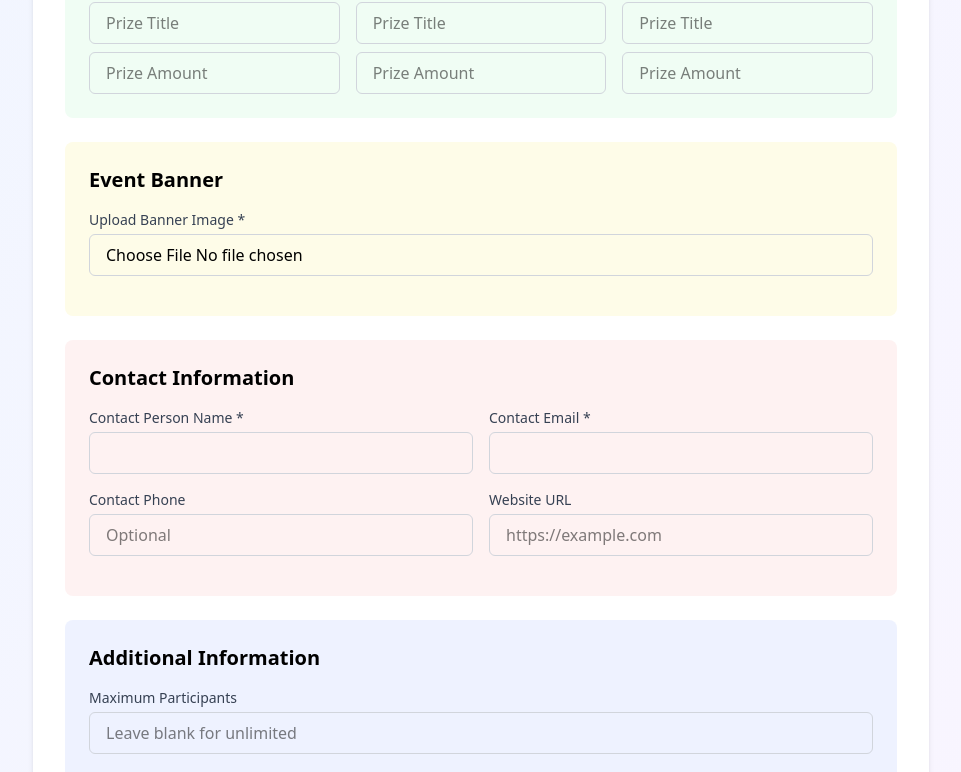
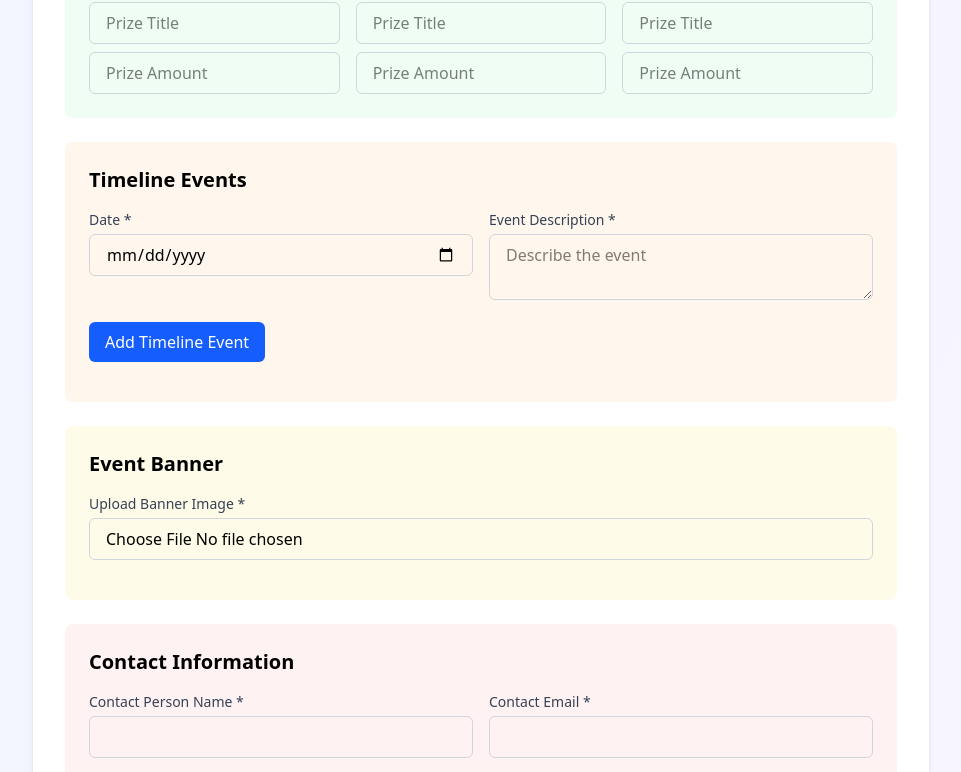
Before and after one commit to DheerajShrivastav/decentralized-grant-program-dapp, a Next.js app: page /host/new in a window 1280 px wide. Shown: the part 952-1724 px from the top of the page, without its empty margins (159-1120 px from the left). Built offline with nearby package versions, Linux system fonts and the light colour scheme; what wagmi would draw is missing.

Commit message:
Refactor CreateNewEvent component to initialize maxParticipants and registeredParticipants, add timeline management functionality, and improve error handling in EditProposalPage

```diff
--- a/src/app/host/new/page.tsx
+++ b/src/app/host/new/page.tsx
@@ -26,12 +26,15 @@ const CreateNewEvent = () => {
     contactPhone: '',
     website: '',
     location: '',
-    maxParticipants: '',
+    maxParticipants: 0,
     eligibility: '',
     rulesAndGuidelines: '',
+    registeredParticipants: 0, // Initialize registeredParticipants
+    timeline: [] as { date: string; event: string }[], // Timeline events
   })
 
   const [tagInput, setTagInput] = useState('')
+  const [timelineInput, setTimelineInput] = useState({ date: '', event: '' })
   const [previewImage, setPreviewImage] = useState<string | null>(null)
 
   const handleChange = (
@@ -103,14 +106,42 @@ const CreateNewEvent = () => {
     setFormData({ ...formData, prizes: updatedPrizes })
   }
 
+  const handleTimelineChange = (
+    e: React.ChangeEvent<HTMLInputElement | HTMLTextAreaElement>
+  ) => {
+    const { name, value } = e.target
+    setTimelineInput({
+      ...timelineInput,
+      [name]: value,
+    })
+  }
+
+  const handleTimelineAdd = () => {
+    if (timelineInput.date && timelineInput.event) {
+      setFormData({
+        ...formData,
+        timeline: [...formData.timeline, timelineInput],
+      })
+      setTimelineInput({ date: '', event: '' }) // Reset input fields
+    }
+  }
+
+  const handleTimelineRemove = (index: number) => {
+    const updatedTimeline = formData.timeline.filter((_, i) => i !== index)
+    setFormData({ ...formData, timeline: updatedTimeline })
+  }
+
   const handleSubmit = async (e: { preventDefault: () => void }) => {
     e.preventDefault()
 
-    // Prepare form data for submission
     const dataToSubmit = {
       ...formData,
       prizes: formData.prizes.filter((prize) => prize.title || prize.amount), // Filter out empty prizes
       banner: formData.banner ? await uploadImage(formData.banner) : null, // Handle image upload if necessary
+      registeredParticipants: Number(formData.registeredParticipants), // Convert to number
+      maxParticipants: formData.maxParticipants
+        ? Number(formData.maxParticipants)
+        : undefined, // Convert to number, or set to undefined if empty // Include registeredParticipants
     }
 
     try {
@@ -136,7 +167,6 @@ const CreateNewEvent = () => {
 
   const uploadImage = async (file: File) => {
     // Implement your image upload logic here
-    // For example, you might upload the image to a cloud storage service and return the URL
     return 'uploaded_image_url' // Replace with actual uploaded image URL
   }
 
@@ -261,7 +291,6 @@ const CreateNewEvent = () => {
                 <select
                   id="type"
                   name="type"
-                  required
                   value={formData.type}
                   onChange={handleChange}
                   className="w-full px-4 py-2 border border-gray-300 rounded-md focus:outline-none focus:ring-2 focus:ring-blue-500"
@@ -274,7 +303,7 @@ const CreateNewEvent = () => {
                 </select>
               </div>
             </div>
-
+            <div>
               {formData.mode === 'offline' || formData.mode === 'hybrid' ? (
                 <div className="mb-4">
                   <label
@@ -292,11 +321,12 @@ const CreateNewEvent = () => {
                     }
                     value={formData.location}
                     onChange={handleChange}
-                  className="w-full px- 4 py-2 border border-gray-300 rounded-md focus:outline-none focus:ring-2 focus:ring-blue-500"
+                    className="w-full px-4 py-2 border border-gray-300 rounded-md focus:outline-none focus:ring-2 focus:ring-blue-500"
                     placeholder="Enter event location"
                   />
                 </div>
               ) : null}
+            </div>
           </div>
 
           {/* Tags */}
@@ -379,6 +409,80 @@ const CreateNewEvent = () => {
                     className="w-full px-4 py-2 border border-gray-300 rounded-md focus:outline-none focus:ring-2 focus:ring-blue-500 mt-2"
                     placeholder="Prize Amount"
                   />
+                </div>
+              ))}
+            </div>
+          </div>
+
+          {/* Timeline */}
+          <div className="bg-orange-50 p-6 rounded-lg">
+            <h2 className="text-xl font-semibold mb-4">Timeline Events</h2>
+
+            <div className="grid grid -cols-1 md:grid-cols-2 gap-4 mb-4">
+              <div>
+                <label
+                  htmlFor="timelineDate"
+                  className="block text-sm font-medium text-gray-700 mb-1"
+                >
+                  Date *
+                </label>
+                <input
+                  type="date"
+                  id="timelineDate"
+                  name="date"
+                  required
+                  value={timelineInput.date}
+                  onChange={handleTimelineChange}
+                  className="w-full px-4 py-2 border border-gray-300 rounded-md focus:outline-none focus:ring-2 focus:ring-blue-500"
+                />
+              </div>
+
+              <div>
+                <label
+                  htmlFor="timelineEvent"
+                  className="block text-sm font-medium text-gray-700 mb-1"
+                >
+                  Event Description *
+                </label>
+                <textarea
+                  id="timelineEvent"
+                  name="event"
+                  required
+                  value={timelineInput.event}
+                  onChange={handleTimelineChange}
+                  rows={2}
+                  className="w-full px-4 py-2 border border-gray-300 rounded-md focus:outline-none focus:ring-2 focus:ring-blue-500"
+                  placeholder="Describe the event"
+                />
+              </div>
+            </div>
+
+            <div className="flex justify-between mb-4">
+              <button
+                type="button"
+                onClick={handleTimelineAdd}
+                className="px-4 py-2 bg-blue-600 text-white rounded-md hover:bg-blue-700"
+              >
+                Add Timeline Event
+              </button>
+            </div>
+
+            <div className="flex flex-col">
+              {formData.timeline.map((timelineEvent, index) => (
+                <div
+                  key={index}
+                  className="flex justify-between items-center bg-gray-100 p-2 rounded-md mb-2"
+                >
+                  <div>
+                    <strong>{timelineEvent.date}</strong>: {timelineEvent.event}
+                  </div>
+                  <button
+                    type="button"
+                    onClick={() => handleTimelineRemove(index)}
+                    className="text-red-600 hover:text-red-800"
+                  >
+                    &times;
+                  </button>
                 </div>
               ))}
             </div>
@@ -467,7 +571,7 @@ const CreateNewEvent = () => {
               <div>
                 <label
                   htmlFor="contactPhone"
-                  className="block text-sm font-medium text-gray-700 mb-1"
+                  className="block text -sm font-medium text-gray-700 mb-1"
                 >
                   Contact Phone
                 </label>
--- a/src/app/proposals/[id]/edit/page.tsx
+++ b/src/app/proposals/[id]/edit/page.tsx
@@ -7,7 +7,7 @@ import { Proposal } from '../../../../../types/index'
 const EditProposalPage: React.FC = () => {
   const [proposal, setProposal] = useState<Proposal | null>(null)
   const [loading, setLoading] = useState(true)
-  const [error, setError] = useState(null)
+  const [error, setError] = useState<String | null>(null)
   const router = useRouter()
   const params = useParams()
 
@@ -22,7 +22,7 @@ const EditProposalPage: React.FC = () => {
         const data = await response.json()
         setProposal(data)
       } catch (err) {
-        setError(err.message)
+        setError(err instanceof Error ? err.message : String(err))
       } finally {
         setLoading(false)
       }
@@ -73,9 +73,11 @@ const EditProposalPage: React.FC = () => {
           <label className="block text-sm font-medium">Title</label>
           <input
             type="text"
-            value={proposal.title}
+            value={proposal?.title}
             onChange={(e) =>
-              setProposal({ ...proposal, title: e.target.value })
+              setProposal(
+                proposal ? { ...proposal, title: e.target.value } : null
+              )
             }
             className="w-full border rounded-lg p-2"
           />
@@ -83,9 +85,11 @@ const EditProposalPage: React.FC = () => {
         <div className="mb-4">
           <label className="block text-sm font-medium">Description</label>
           <textarea
-            value={proposal.description}
+            value={proposal?.description || ''}
             onChange={(e) =>
-              setProposal({ ...proposal, description: e.target.value })
+              setProposal(
+                proposal ? { ...proposal, description: e.target.value } : null
+              )
             }
             className="w-full border rounded-lg p-2"
           />
```
Lines whose indentation alone changed are shown as unchanged.
